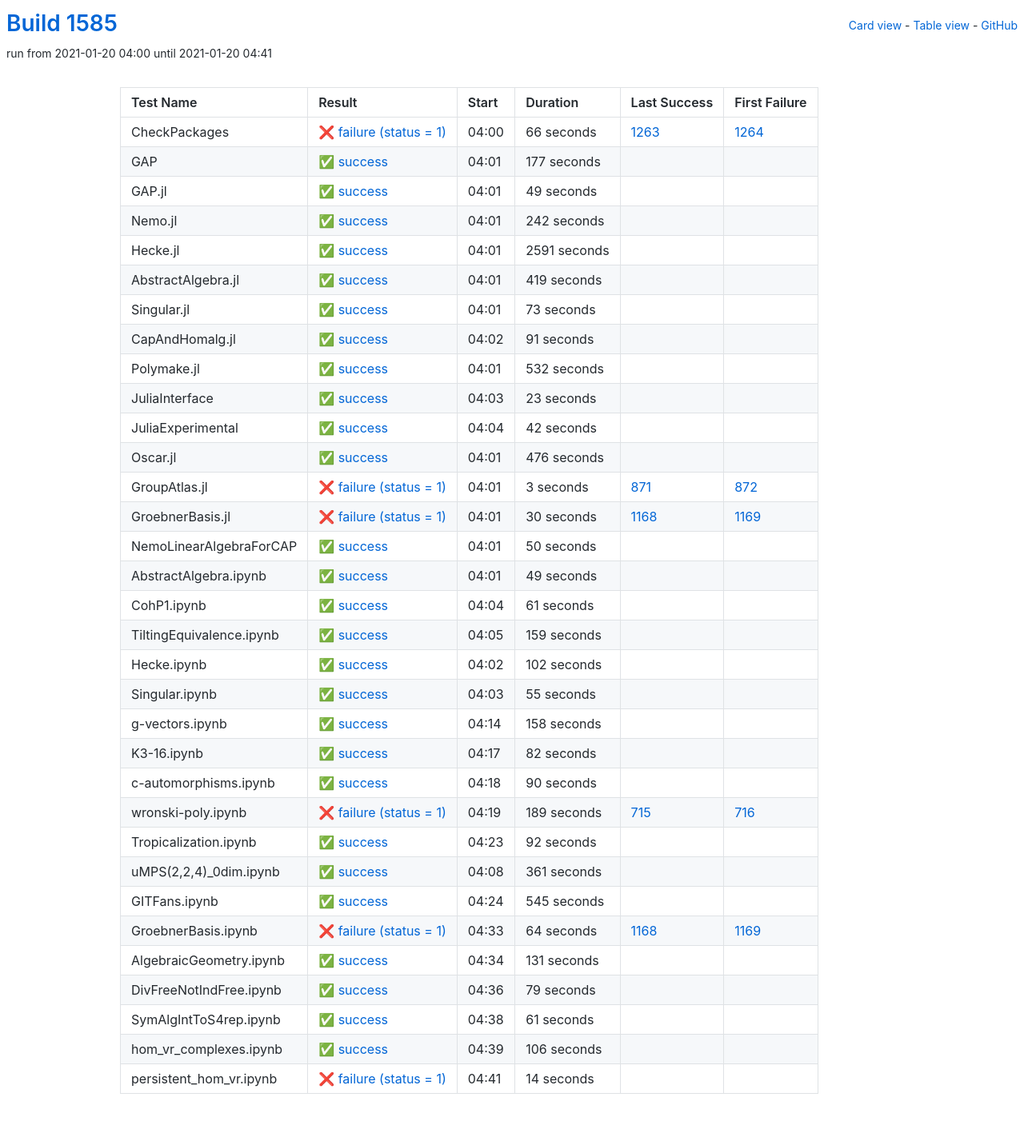
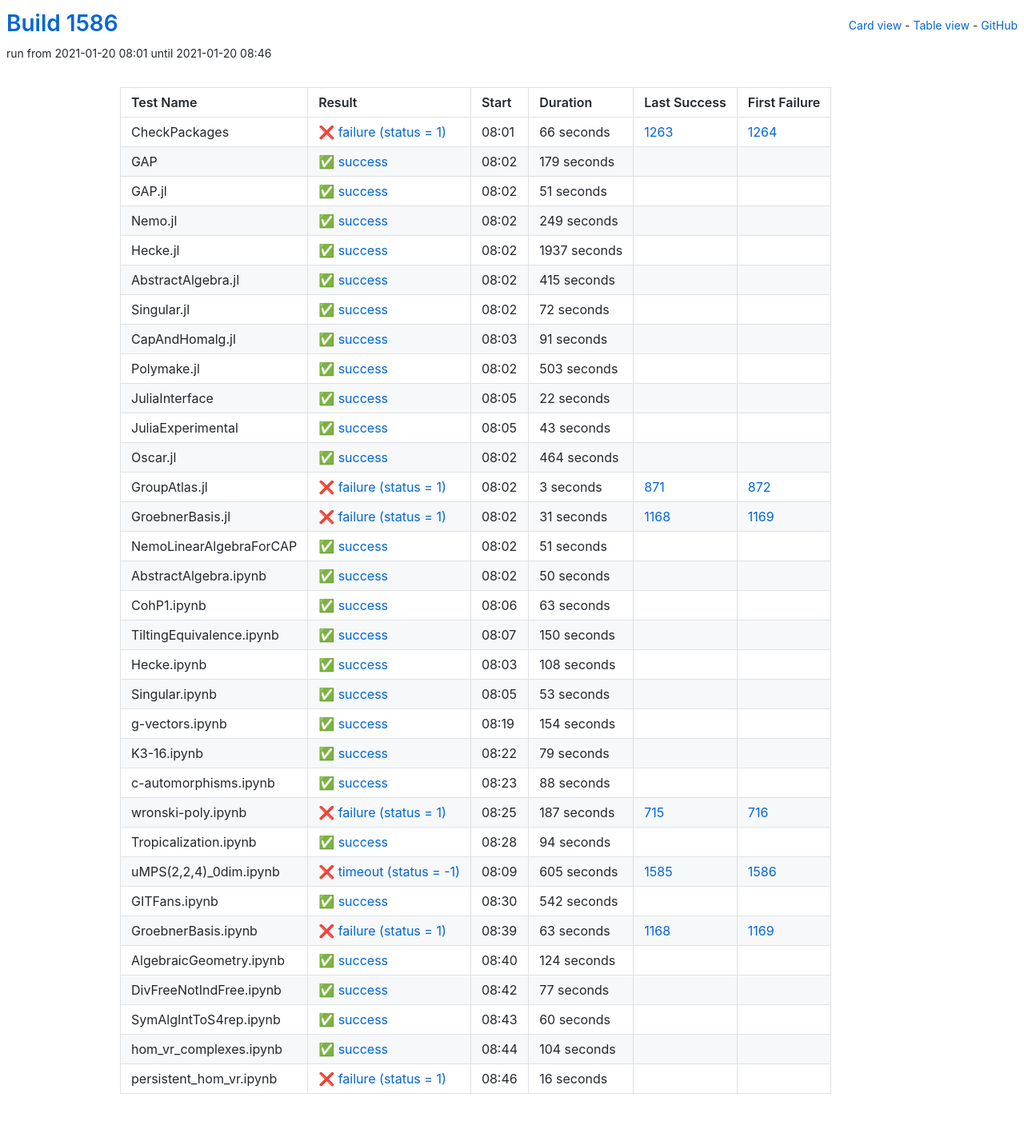
Before and after one commit to oscar-system/oscar-ci-status-stable, a Jekyll site: the page built from table.html, in a window 1280 px wide. Shown: the whole page at 80% size. Built offline with Jekyll 4.4.1, drawn with Linux system fonts in a browser that asks for light colours.

Commit message:
Build #1586

```diff
--- a/_data/ci.yml
+++ b/_data/ci.yml
@@ -1,6 +1,6 @@
 ---
-build: 1585
-build_url: https://oscarci.mathematik.uni-kl.de/job/oscar-stable/1585/
+build: 1586
+build_url: https://oscarci.mathematik.uni-kl.de/job/oscar-stable/1586/
 job: oscar-stable
 organization: oscar-system
 repo: oscar-ci-status-stable
@@ -8,8 +8,8 @@ repourl: https://github.com/oscar-system/oscar-ci-status-stable
 tests:
 - name: CheckPackages
   id: checkpackages
-  log: https://oscarci.mathematik.uni-kl.de/job/oscar-stable/1585/artifact/logs/build-1585/CheckPackages.log
-  start: 2021-01-20 04:00
+  log: https://oscarci.mathematik.uni-kl.de/job/oscar-stable/1586/artifact/logs/build-1586/CheckPackages.log
+  start: 2021-01-20 08:01
   success: false
   exitcode: 1
   status: failure
@@ -20,80 +20,80 @@ tests:
   first_failure_url: https://oscarci.mathematik.uni-kl.de/job/oscar-stable/1264/
 - name: GAP
   id: gap
-  log: https://oscarci.mathematik.uni-kl.de/job/oscar-stable/1585/artifact/logs/build-1585/GAP.log
-  start: 2021-01-20 04:01
+  log: https://oscarci.mathematik.uni-kl.de/job/oscar-stable/1586/artifact/logs/build-1586/GAP.log
+  start: 2021-01-20 08:02
   success: true
   exitcode: 0
   status: success
-  duration: 177
+  duration: 179
   last_success: false
   last_success_url:
   first_failure: false
   first_failure_url:
 - name: GAP.jl
   id: gap-jl
-  log: https://oscarci.mathematik.uni-kl.de/job/oscar-stable/1585/artifact/logs/build-1585/GAP.jl.log
-  start: 2021-01-20 04:01
+  log: https://oscarci.mathematik.uni-kl.de/job/oscar-stable/1586/artifact/logs/build-1586/GAP.jl.log
+  start: 2021-01-20 08:02
   success: true
   exitcode: 0
   status: success
-  duration: 49
+  duration: 51
   last_success: false
   last_success_url:
   first_failure: false
   first_failure_url:
 - name: Nemo.jl
   id: nemo-jl
-  log: https://oscarci.mathematik.uni-kl.de/job/oscar-stable/1585/artifact/logs/build-1585/Nemo.jl.log
-  start: 2021-01-20 04:01
+  log: https://oscarci.mathematik.uni-kl.de/job/oscar-stable/1586/artifact/logs/build-1586/Nemo.jl.log
+  start: 2021-01-20 08:02
   success: true
   exitcode: 0
   status: success
-  duration: 242
+  duration: 249
   last_success: false
   last_success_url:
   first_failure: false
   first_failure_url:
 - name: Hecke.jl
   id: hecke-jl
-  log: https://oscarci.mathematik.uni-kl.de/job/oscar-stable/1585/artifact/logs/build-1585/Hecke.jl.log
-  start: 2021-01-20 04:01
+  log: https://oscarci.mathematik.uni-kl.de/job/oscar-stable/1586/artifact/logs/build-1586/Hecke.jl.log
+  start: 2021-01-20 08:02
   success: true
   exitcode: 0
   status: success
-  duration: 2591
+  duration: 1937
   last_success: false
   last_success_url:
   first_failure: false
   first_failure_url:
 - name: AbstractAlgebra.jl
   id: abstractalgebra-jl
-  log: https://oscarci.mathematik.uni-kl.de/job/oscar-stable/1585/artifact/logs/build-1585/AbstractAlgebra.jl.log
-  start: 2021-01-20 04:01
+  log: https://oscarci.mathematik.uni-kl.de/job/oscar-stable/1586/artifact/logs/build-1586/AbstractAlgebra.jl.log
+  start: 2021-01-20 08:02
   success: true
   exitcode: 0
   status: success
-  duration: 419
+  duration: 415
   last_success: false
   last_success_url:
   first_failure: false
   first_failure_url:
 - name: Singular.jl
   id: singular-jl
-  log: https://oscarci.mathematik.uni-kl.de/job/oscar-stable/1585/artifact/logs/build-1585/Singular.jl.log
-  start: 2021-01-20 04:01
+  log: https://oscarci.mathematik.uni-kl.de/job/oscar-stable/1586/artifact/logs/build-1586/Singular.jl.log
+  start: 2021-01-20 08:02
   success: true
   exitcode: 0
   status: success
-  duration: 73
+  duration: 72
   last_success: false
   last_success_url:
   first_failure: false
   first_failure_url:
 - name: CapAndHomalg.jl
   id: capandhomalg-jl
-  log: https://oscarci.mathematik.uni-kl.de/job/oscar-stable/1585/artifact/logs/build-1585/CapAndHomalg.jl.log
-  start: 2021-01-20 04:02
+  log: https://oscarci.mathematik.uni-kl.de/job/oscar-stable/1586/artifact/logs/build-1586/CapAndHomalg.jl.log
+  start: 2021-01-20 08:03
   success: true
   exitcode: 0
   status: success
@@ -104,56 +104,56 @@ tests:
   first_failure_url:
 - name: Polymake.jl
   id: polymake-jl
-  log: https://oscarci.mathematik.uni-kl.de/job/oscar-stable/1585/artifact/logs/build-1585/Polymake.jl.log
-  start: 2021-01-20 04:01
+  log: https://oscarci.mathematik.uni-kl.de/job/oscar-stable/1586/artifact/logs/build-1586/Polymake.jl.log
+  start: 2021-01-20 08:02
   success: true
   exitcode: 0
   status: success
-  duration: 532
+  duration: 503
   last_success: false
   last_success_url:
   first_failure: false
   first_failure_url:
 - name: JuliaInterface
   id: juliainterface
-  log: https://oscarci.mathematik.uni-kl.de/job/oscar-stable/1585/artifact/logs/build-1585/JuliaInterface.log
-  start: 2021-01-20 04:03
+  log: https://oscarci.mathematik.uni-kl.de/job/oscar-stable/1586/artifact/logs/build-1586/JuliaInterface.log
+  start: 2021-01-20 08:05
   success: true
   exitcode: 0
   status: success
-  duration: 23
+  duration: 22
   last_success: false
   last_success_url:
   first_failure: false
   first_failure_url:
 - name: JuliaExperimental
   id: juliaexperimental
-  log: https://oscarci.mathematik.uni-kl.de/job/oscar-stable/1585/artifact/logs/build-1585/JuliaExperimental.log
-  start: 2021-01-20 04:04
+  log: https://oscarci.mathematik.uni-kl.de/job/oscar-stable/1586/artifact/logs/build-1586/JuliaExperimental.log
+  start: 2021-01-20 08:05
   success: true
   exitcode: 0
   status: success
-  duration: 42
+  duration: 43
   last_success: false
   last_success_url:
   first_failure: false
   first_failure_url:
 - name: Oscar.jl
   id: oscar-jl
-  log: https://oscarci.mathematik.uni-kl.de/job/oscar-stable/1585/artifact/logs/build-1585/Oscar.jl.log
-  start: 2021-01-20 04:01
+  log: https://oscarci.mathematik.uni-kl.de/job/oscar-stable/1586/artifact/logs/build-1586/Oscar.jl.log
+  start: 2021-01-20 08:02
   success: true
   exitcode: 0
   status: success
-  duration: 476
+  duration: 464
   last_success: false
   last_success_url:
   first_failure: false
   first_failure_url:
 - name: GroupAtlas.jl
   id: groupatlas-jl
-  log: https://oscarci.mathematik.uni-kl.de/job/oscar-stable/1585/artifact/logs/build-1585/GroupAtlas.jl.log
-  start: 2021-01-20 04:01
+  log: https://oscarci.mathematik.uni-kl.de/job/oscar-stable/1586/artifact/logs/build-1586/GroupAtlas.jl.log
+  start: 2021-01-20 08:02
   success: false
   exitcode: 1
   status: failure
@@ -164,20 +164,32 @@ tests:
   first_failure_url: https://oscarci.mathematik.uni-kl.de/job/oscar-stable/872/
 - name: GroebnerBasis.jl
   id: groebnerbasis-jl
-  log: https://oscarci.mathematik.uni-kl.de/job/oscar-stable/1585/artifact/logs/build-1585/GroebnerBasis.jl.log
-  start: 2021-01-20 04:01
+  log: https://oscarci.mathematik.uni-kl.de/job/oscar-stable/1586/artifact/logs/build-1586/GroebnerBasis.jl.log
+  start: 2021-01-20 08:02
   success: false
   exitcode: 1
   status: failure
-  duration: 30
+  duration: 31
   last_success: 1168
   last_success_url: https://oscarci.mathematik.uni-kl.de/job/oscar-stable/1168/
   first_failure: 1169
   first_failure_url: https://oscarci.mathematik.uni-kl.de/job/oscar-stable/1169/
 - name: NemoLinearAlgebraForCAP
   id: nemolinearalgebraforcap
-  log: https://oscarci.mathematik.uni-kl.de/job/oscar-stable/1585/artifact/logs/build-1585/NemoLinearAlgebraForCAP.log
-  start: 2021-01-20 04:01
+  log: https://oscarci.mathematik.uni-kl.de/job/oscar-stable/1586/artifact/logs/build-1586/NemoLinearAlgebraForCAP.log
+  start: 2021-01-20 08:02
+  success: true
+  exitcode: 0
+  status: success
+  duration: 51
+  last_success: false
+  last_success_url:
+  first_failure: false
+  first_failure_url:
+- name: AbstractAlgebra.ipynb
+  id: abstractalgebra-ipynb
+  log: https://oscarci.mathematik.uni-kl.de/job/oscar-stable/1586/artifact/logs/build-1586/AbstractAlgebra.ipynb.log
+  start: 2021-01-20 08:02
   success: true
   exitcode: 0
   status: success
@@ -186,178 +198,70 @@ tests:
   last_success_url:
   first_failure: false
   first_failure_url:
-- name: AbstractAlgebra.ipynb
-  id: abstractalgebra-ipynb
-  log: https://oscarci.mathematik.uni-kl.de/job/oscar-stable/1585/artifact/logs/build-1585/AbstractAlgebra.ipynb.log
-  start: 2021-01-20 04:01
+- name: CohP1.ipynb
+  id: cohp1-ipynb
+  log: https://oscarci.mathematik.uni-kl.de/job/oscar-stable/1586/artifact/logs/build-1586/CohP1.ipynb.log
+  start: 2021-01-20 08:06
   success: true
   exitcode: 0
   status: success
-  duration: 49
-  last_success: false
-  last_success_url:
-  first_failure: false
-  first_failure_url:
-- name: CohP1.ipynb
-  id: cohp1-ipynb
-  log: https://oscarci.mathematik.uni-kl.de/job/oscar-stable/1585/artifact/logs/build-1585/CohP1.ipynb.log
-  start: 2021-01-20 04:04
-  success: true
-  exitcode: 0
-  status: success
-  duration: 61
+  duration: 63
   last_success: false
   last_success_url:
   first_failure: false
   first_failure_url:
 - name: TiltingEquivalence.ipynb
   id: tiltingequivalence-ipynb
-  log: https://oscarci.mathematik.uni-kl.de/job/oscar-stable/1585/artifact/logs/build-1585/TiltingEquivalence.ipynb.log
-  start: 2021-01-20 04:05
+  log: https://oscarci.mathematik.uni-kl.de/job/oscar-stable/1586/artifact/logs/build-1586/TiltingEquivalence.ipynb.log
+  start: 2021-01-20 08:07
   success: true
   exitcode: 0
   status: success
-  duration: 159
+  duration: 150
   last_success: false
   last_success_url:
   first_failure: false
   first_failure_url:
 - name: Hecke.ipynb
   id: hecke-ipynb
-  log: https://oscarci.mathematik.uni-kl.de/job/oscar-stable/1585/artifact/logs/build-1585/Hecke.ipynb.log
-  start: 2021-01-20 04:02
+  log: https://oscarci.mathematik.uni-kl.de/job/oscar-stable/1586/artifact/logs/build-1586/Hecke.ipynb.log
+  start: 2021-01-20 08:03
   success: true
   exitcode: 0
   status: success
-  duration: 102
+  duration: 108
   last_success: false
   last_success_url:
   first_failure: false
   first_failure_url:
 - name: Singular.ipynb
   id: singular-ipynb
-  log: https://oscarci.mathematik.uni-kl.de/job/oscar-stable/1585/artifact/logs/build-1585/Singular.ipynb.log
-  start: 2021-01-20 04:03
+  log: https://oscarci.mathematik.uni-kl.de/job/oscar-stable/1586/artifact/logs/build-1586/Singular.ipynb.log
+  start: 2021-01-20 08:05
   success: true
   exitcode: 0
   status: success
-  duration: 55
+  duration: 53
   last_success: false
   last_success_url:
   first_failure: false
   first_failure_url:
 - name: g-vectors.ipynb
   id: g-vectors-ipynb
-  log: https://oscarci.mathematik.uni-kl.de/job/oscar-stable/1585/artifact/logs/build-1585/g-vectors.ipynb.log
-  start: 2021-01-20 04:14
+  log: https://oscarci.mathematik.uni-kl.de/job/oscar-stable/1586/artifact/logs/build-1586/g-vectors.ipynb.log
+  start: 2021-01-20 08:19
   success: true
   exitcode: 0
   status: success
-  duration: 158
+  duration: 154
   last_success: false
   last_success_url:
   first_failure: false
   first_failure_url:
 - name: K3-16.ipynb
   id: k3-16-ipynb
-  log: https://oscarci.mathematik.uni-kl.de/job/oscar-stable/1585/artifact/logs/build-1585/K3-16.ipynb.log
-  start: 2021-01-20 04:17
-  success: true
-  exitcode: 0
-  status: success
-  duration: 82
-  last_success: false
-  last_success_url:
-  first_failure: false
-  first_failure_url:
-- name: c-automorphisms.ipynb
-  id: c-automorphisms-ipynb
-  log: https://oscarci.mathematik.uni-kl.de/job/oscar-stable/1585/artifact/logs/build-1585/c-automorphisms.ipynb.log
-  start: 2021-01-20 04:18
-  success: true
-  exitcode: 0
-  status: success
-  duration: 90
-  last_success: false
-  last_success_url:
-  first_failure: false
-  first_failure_url:
-- name: wronski-poly.ipynb
-  id: wronski-poly-ipynb
-  log: https://oscarci.mathematik.uni-kl.de/job/oscar-stable/1585/artifact/logs/build-1585/wronski-poly.ipynb.log
-  start: 2021-01-20 04:19
-  success: false
-  exitcode: 1
-  status: failure
-  duration: 189
-  last_success: 715
-  last_success_url: https://oscarci.mathematik.uni-kl.de/job/oscar-stable/715/
-  first_failure: 716
-  first_failure_url: https://oscarci.mathematik.uni-kl.de/job/oscar-stable/716/
-- name: Tropicalization.ipynb
-  id: tropicalization-ipynb
-  log: https://oscarci.mathematik.uni-kl.de/job/oscar-stable/1585/artifact/logs/build-1585/Tropicalization.ipynb.log
-  start: 2021-01-20 04:23
-  success: true
-  exitcode: 0
-  status: success
-  duration: 92
-  last_success: false
-  last_success_url:
-  first_failure: false
-  first_failure_url:
-- name: uMPS(2,2,4)_0dim.ipynb
-  id: umps-2-2-4-0dim-ipynb
-  log: https://oscarci.mathematik.uni-kl.de/job/oscar-stable/1585/artifact/logs/build-1585/uMPS-2-2-4-_0dim.ipynb.log
-  start: 2021-01-20 04:08
-  success: true
-  exitcode: 0
-  status: success
-  duration: 361
-  last_success: false
-  last_success_url:
-  first_failure: false
-  first_failure_url:
-- name: GITFans.ipynb
-  id: gitfans-ipynb
-  log: https://oscarci.mathematik.uni-kl.de/job/oscar-stable/1585/artifact/logs/build-1585/GITFans.ipynb.log
-  start: 2021-01-20 04:24
-  success: true
-  exitcode: 0
-  status: success
-  duration: 545
-  last_success: false
-  last_success_url:
-  first_failure: false
-  first_failure_url:
-- name: GroebnerBasis.ipynb
-  id: groebnerbasis-ipynb
-  log: https://oscarci.mathematik.uni-kl.de/job/oscar-stable/1585/artifact/logs/build-1585/GroebnerBasis.ipynb.log
-  start: 2021-01-20 04:33
-  success: false
-  exitcode: 1
-  status: failure
-  duration: 64
-  last_success: 1168
-  last_success_url: https://oscarci.mathematik.uni-kl.de/job/oscar-stable/1168/
-  first_failure: 1169
-  first_failure_url: https://oscarci.mathematik.uni-kl.de/job/oscar-stable/1169/
-- name: AlgebraicGeometry.ipynb
-  id: algebraicgeometry-ipynb
-  log: https://oscarci.mathematik.uni-kl.de/job/oscar-stable/1585/artifact/logs/build-1585/AlgebraicGeometry.ipynb.log
-  start: 2021-01-20 04:34
-  success: true
-  exitcode: 0
-  status: success
-  duration: 131
-  last_success: false
-  last_success_url:
-  first_failure: false
-  first_failure_url:
-- name: DivFreeNotIndFree.ipynb
-  id: divfreenotindfree-ipynb
-  log: https://oscarci.mathematik.uni-kl.de/job/oscar-stable/1585/artifact/logs/build-1585/DivFreeNotIndFree.ipynb.log
-  start: 2021-01-20 04:36
+  log: https://oscarci.mathematik.uni-kl.de/job/oscar-stable/1586/artifact/logs/build-1586/K3-16.ipynb.log
+  start: 2021-01-20 08:22
   success: true
   exitcode: 0
   status: success
@@ -366,38 +270,134 @@ tests:
   last_success_url:
   first_failure: false
   first_failure_url:
-- name: SymAlgIntToS4rep.ipynb
-  id: symalginttos4rep-ipynb
-  log: https://oscarci.mathematik.uni-kl.de/job/oscar-stable/1585/artifact/logs/build-1585/SymAlgIntToS4rep.ipynb.log
-  start: 2021-01-20 04:38
+- name: c-automorphisms.ipynb
+  id: c-automorphisms-ipynb
+  log: https://oscarci.mathematik.uni-kl.de/job/oscar-stable/1586/artifact/logs/build-1586/c-automorphisms.ipynb.log
+  start: 2021-01-20 08:23
   success: true
   exitcode: 0
   status: success
-  duration: 61
+  duration: 88
+  last_success: false
+  last_success_url:
+  first_failure: false
+  first_failure_url:
+- name: wronski-poly.ipynb
+  id: wronski-poly-ipynb
+  log: https://oscarci.mathematik.uni-kl.de/job/oscar-stable/1586/artifact/logs/build-1586/wronski-poly.ipynb.log
+  start: 2021-01-20 08:25
+  success: false
+  exitcode: 1
+  status: failure
+  duration: 187
+  last_success: 715
+  last_success_url: https://oscarci.mathematik.uni-kl.de/job/oscar-stable/715/
+  first_failure: 716
+  first_failure_url: https://oscarci.mathematik.uni-kl.de/job/oscar-stable/716/
+- name: Tropicalization.ipynb
+  id: tropicalization-ipynb
+  log: https://oscarci.mathematik.uni-kl.de/job/oscar-stable/1586/artifact/logs/build-1586/Tropicalization.ipynb.log
+  start: 2021-01-20 08:28
+  success: true
+  exitcode: 0
+  status: success
+  duration: 94
+  last_success: false
+  last_success_url:
+  first_failure: false
+  first_failure_url:
+- name: uMPS(2,2,4)_0dim.ipynb
+  id: umps-2-2-4-0dim-ipynb
+  log: https://oscarci.mathematik.uni-kl.de/job/oscar-stable/1586/artifact/logs/build-1586/uMPS-2-2-4-_0dim.ipynb.log
+  start: 2021-01-20 08:09
+  success: false
+  exitcode: -1
+  status: timeout
+  duration: 605
+  last_success: 1585
+  last_success_url: https://oscarci.mathematik.uni-kl.de/job/oscar-stable/1585/
+  first_failure: 1586
+  first_failure_url: https://oscarci.mathematik.uni-kl.de/job/oscar-stable/1586/
+- name: GITFans.ipynb
+  id: gitfans-ipynb
+  log: https://oscarci.mathematik.uni-kl.de/job/oscar-stable/1586/artifact/logs/build-1586/GITFans.ipynb.log
+  start: 2021-01-20 08:30
+  success: true
+  exitcode: 0
+  status: success
+  duration: 542
+  last_success: false
+  last_success_url:
+  first_failure: false
+  first_failure_url:
+- name: GroebnerBasis.ipynb
+  id: groebnerbasis-ipynb
+  log: https://oscarci.mathematik.uni-kl.de/job/oscar-stable/1586/artifact/logs/build-1586/GroebnerBasis.ipynb.log
+  start: 2021-01-20 08:39
+  success: false
+  exitcode: 1
+  status: failure
+  duration: 63
+  last_success: 1168
+  last_success_url: https://oscarci.mathematik.uni-kl.de/job/oscar-stable/1168/
+  first_failure: 1169
+  first_failure_url: https://oscarci.mathematik.uni-kl.de/job/oscar-stable/1169/
+- name: AlgebraicGeometry.ipynb
+  id: algebraicgeometry-ipynb
+  log: https://oscarci.mathematik.uni-kl.de/job/oscar-stable/1586/artifact/logs/build-1586/AlgebraicGeometry.ipynb.log
+  start: 2021-01-20 08:40
+  success: true
+  exitcode: 0
+  status: success
+  duration: 124
+  last_success: false
+  last_success_url:
+  first_failure: false
+  first_failure_url:
+- name: DivFreeNotIndFree.ipynb
+  id: divfreenotindfree-ipynb
+  log: https://oscarci.mathematik.uni-kl.de/job/oscar-stable/1586/artifact/logs/build-1586/DivFreeNotIndFree.ipynb.log
+  start: 2021-01-20 08:42
+  success: true
+  exitcode: 0
+  status: success
+  duration: 77
+  last_success: false
+  last_success_url:
+  first_failure: false
+  first_failure_url:
+- name: SymAlgIntToS4rep.ipynb
+  id: symalginttos4rep-ipynb
+  log: https://oscarci.mathematik.uni-kl.de/job/oscar-stable/1586/artifact/logs/build-1586/SymAlgIntToS4rep.ipynb.log
+  start: 2021-01-20 08:43
+  success: true
+  exitcode: 0
+  status: success
+  duration: 60
   last_success: false
   last_success_url:
   first_failure: false
   first_failure_url:
 - name: hom_vr_complexes.ipynb
   id: hom-vr-complexes-ipynb
-  log: https://oscarci.mathematik.uni-kl.de/job/oscar-stable/1585/artifact/logs/build-1585/hom_vr_complexes.ipynb.log
-  start: 2021-01-20 04:39
+  log: https://oscarci.mathematik.uni-kl.de/job/oscar-stable/1586/artifact/logs/build-1586/hom_vr_complexes.ipynb.log
+  start: 2021-01-20 08:44
   success: true
   exitcode: 0
   status: success
-  duration: 106
+  duration: 104
   last_success: false
   last_success_url:
   first_failure: false
   first_failure_url:
 - name: persistent_hom_vr.ipynb
   id: persistent-hom-vr-ipynb
-  log: https://oscarci.mathematik.uni-kl.de/job/oscar-stable/1585/artifact/logs/build-1585/persistent_hom_vr.ipynb.log
-  start: 2021-01-20 04:41
+  log: https://oscarci.mathematik.uni-kl.de/job/oscar-stable/1586/artifact/logs/build-1586/persistent_hom_vr.ipynb.log
+  start: 2021-01-20 08:46
   success: false
   exitcode: 1
   status: failure
-  duration: 14
+  duration: 16
   last_success: false
   last_success_url:
   first_failure: false
```
Also changed, not shown: README.md.
